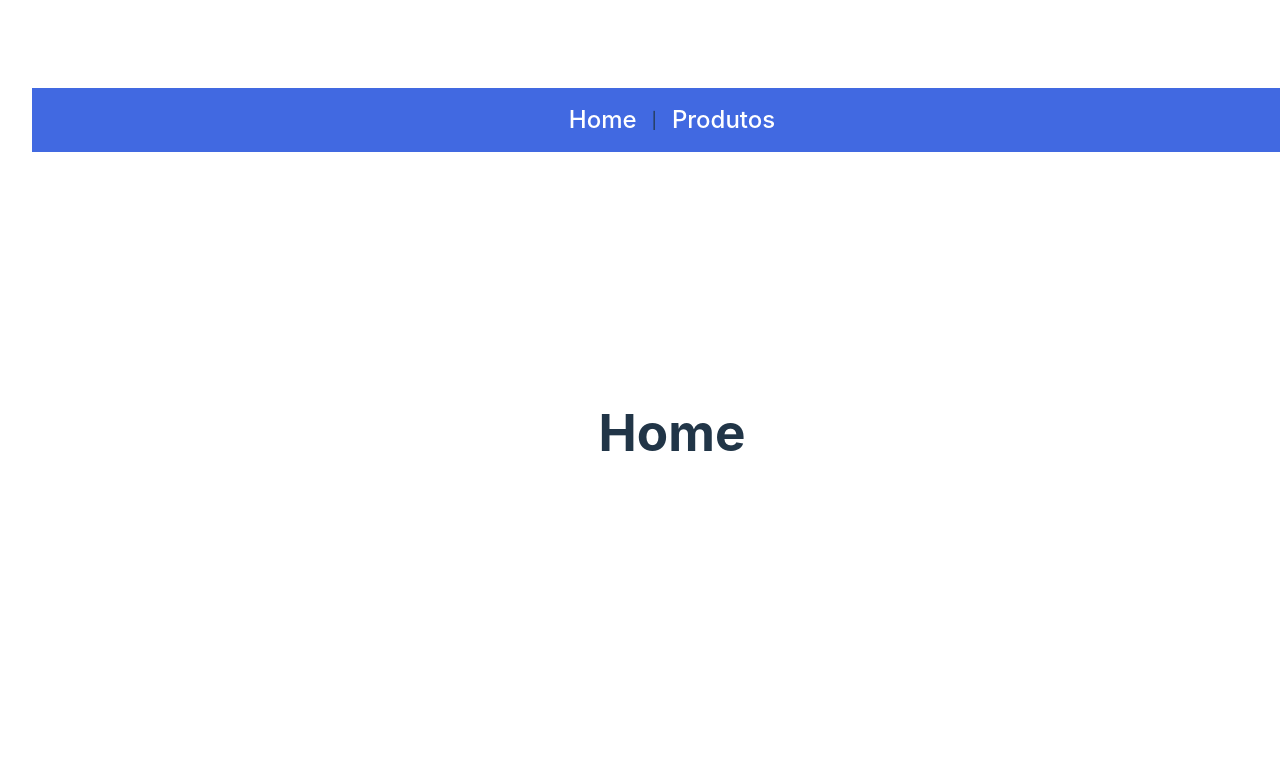
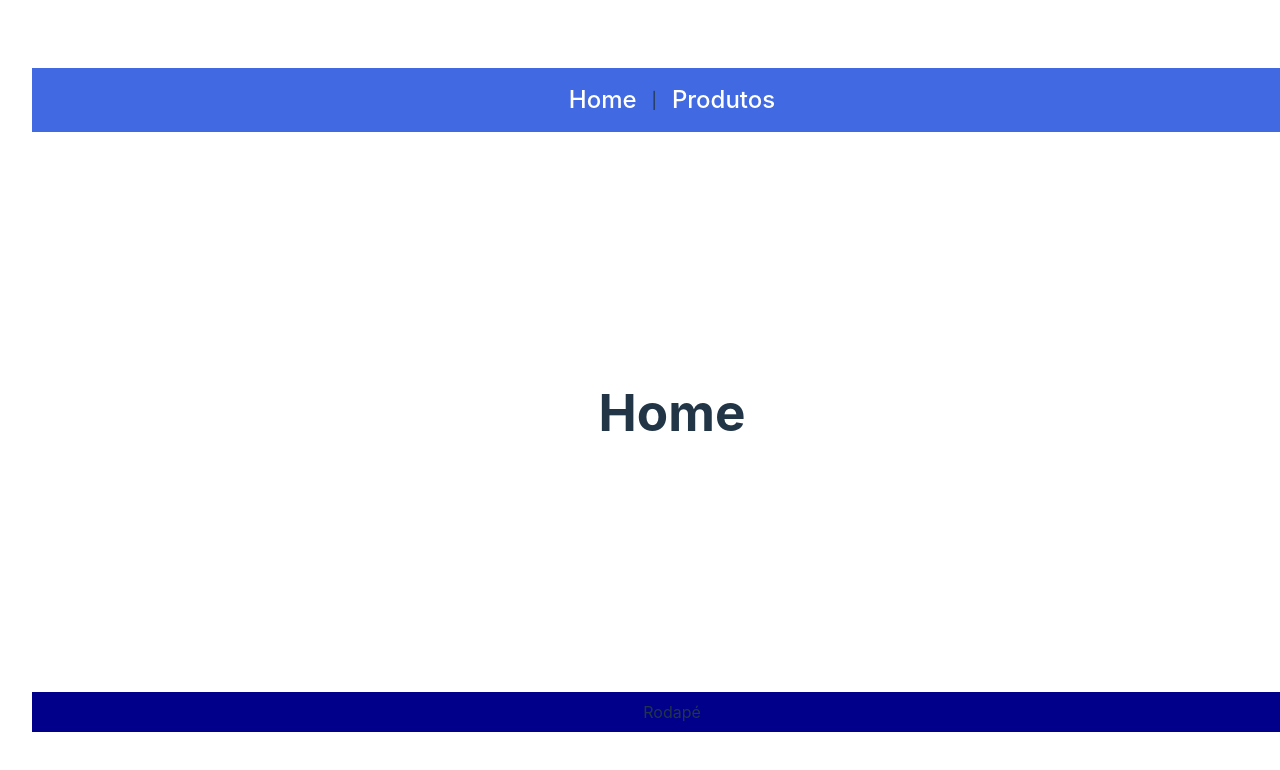
Before and after one commit to pedroantuness/aula-rotas, a React (Vite) app: page / in a window 1280 px wide. Shown: the top 770 px of the page. Built offline with nearby package versions, Linux system fonts and the light colour scheme.

Commit message:
adicionado o rodapé ao app.jsx

```diff
--- a/src/App.jsx
+++ b/src/App.jsx
@@ -3,6 +3,7 @@ import { Outlet } from 'react-router-dom'
 import './App.css'
 
 import Menu from './components/Menu'
+import Rodape from './components/Rodape'
 
 function App() {
   const [count, setCount] = useState(0)
@@ -12,6 +13,7 @@ function App() {
     <>
       <Menu />
       <Outlet />
+      <Rodape />
 
     </>
 
```
